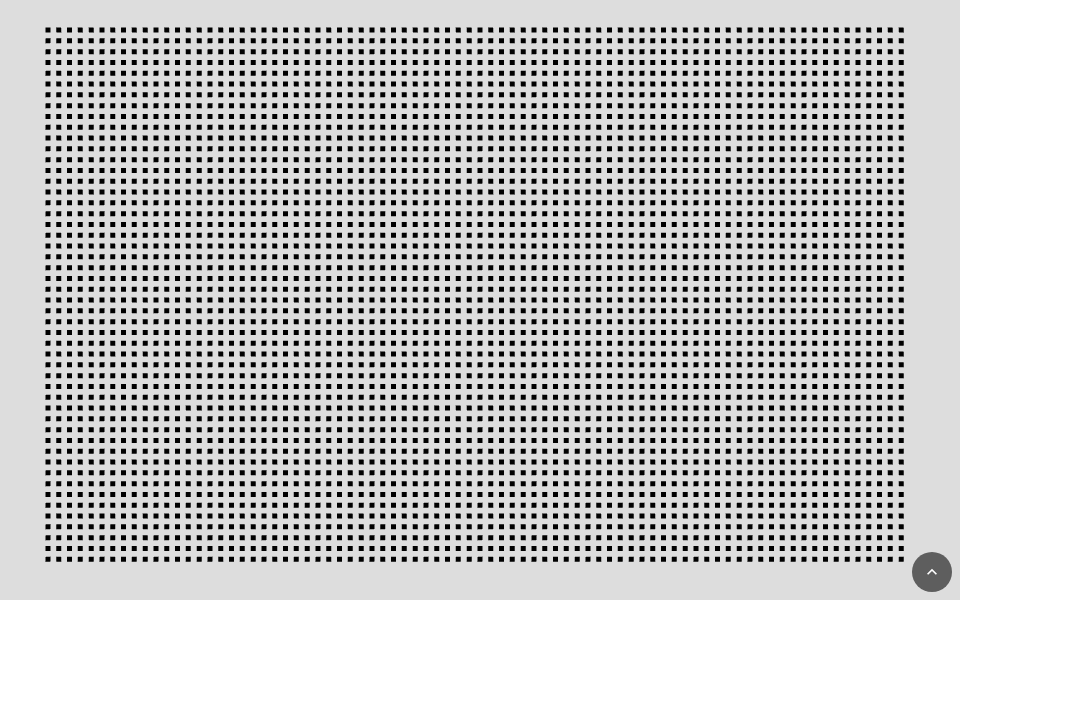
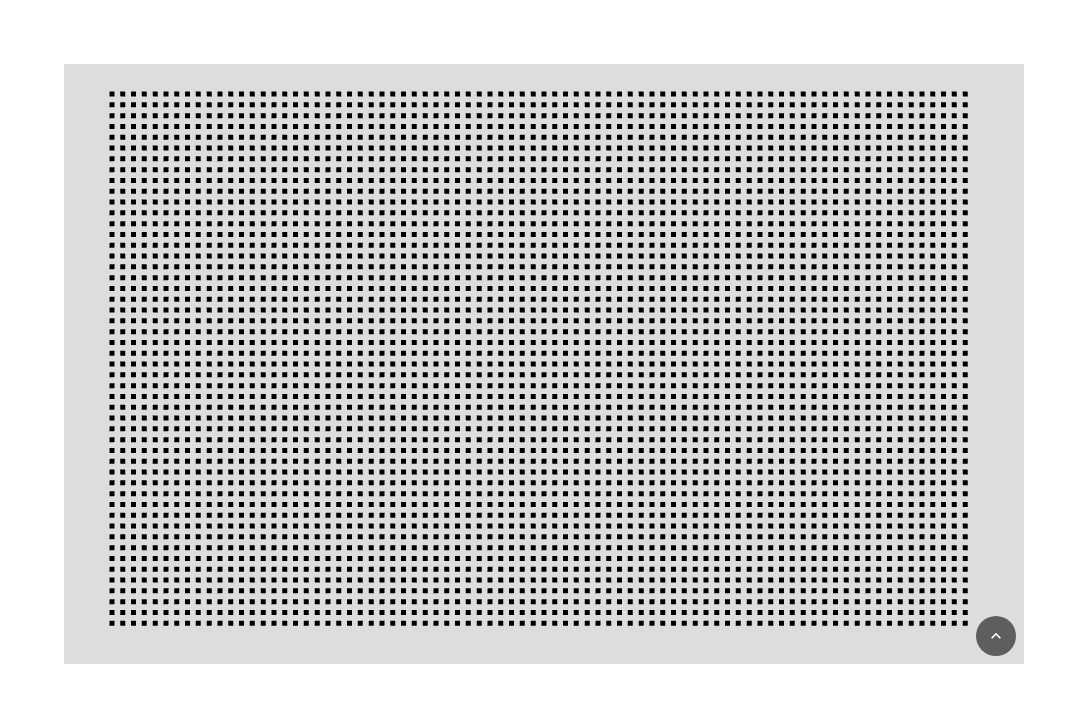
Before and after one commit to cameronnapoli/particle-mesh, a Next.js app: page / in a window 1280 px wide. Shown: the top 702 px of the page, without its empty margins (0-1087 px from the left). Built offline with nearby package versions, Linux system fonts and the light colour scheme.

Commit message:
add padding so issue is obvious

```diff
--- a/src/app/page.tsx
+++ b/src/app/page.tsx
@@ -3,7 +3,7 @@ import styles from './page.module.scss';
 
 export default function Home() {
   return (
-    <main className={styles.main}>
+    <main className={styles.main} style={{ padding: '4rem' }}>
       <ParticleMesh />
     </main>
   );
```
